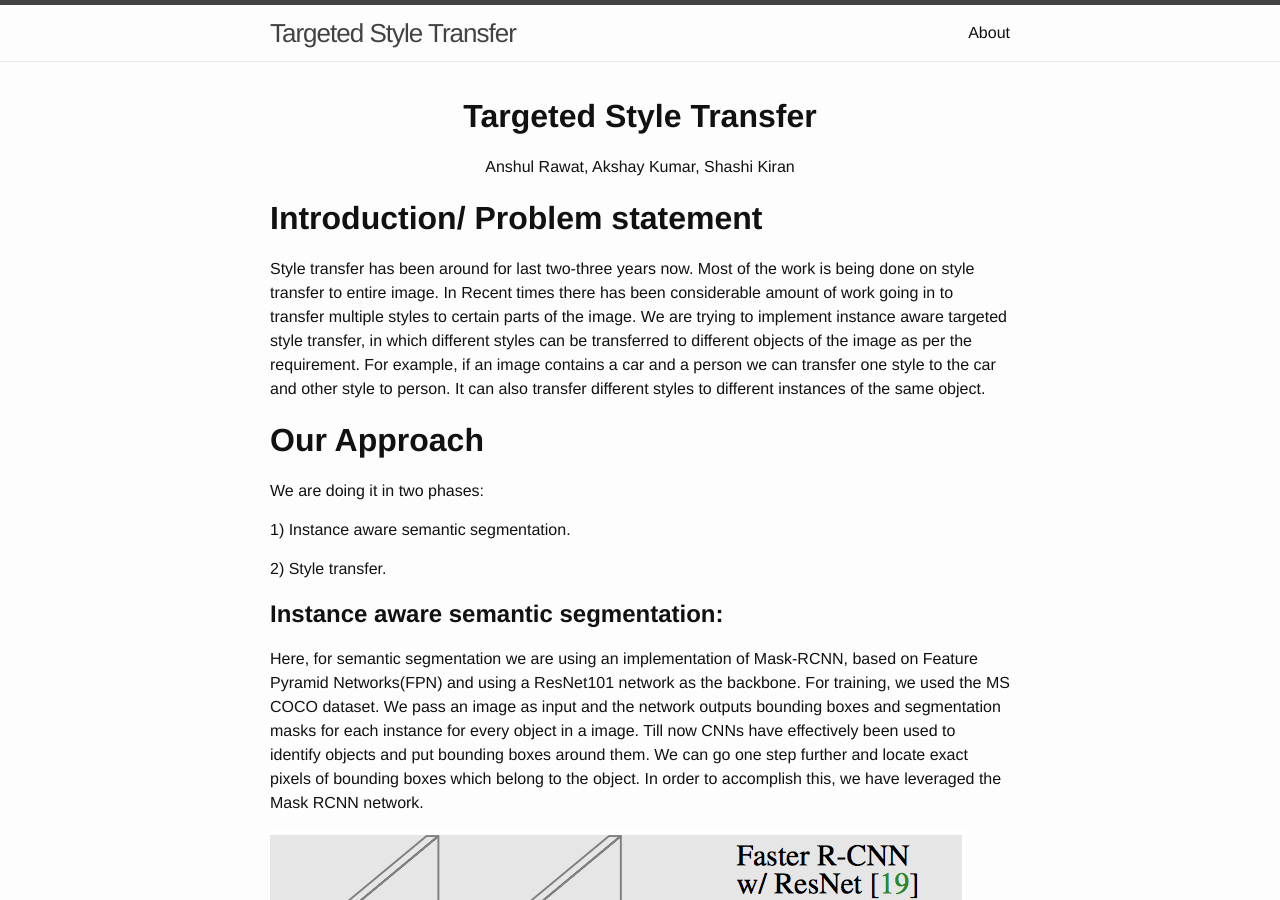
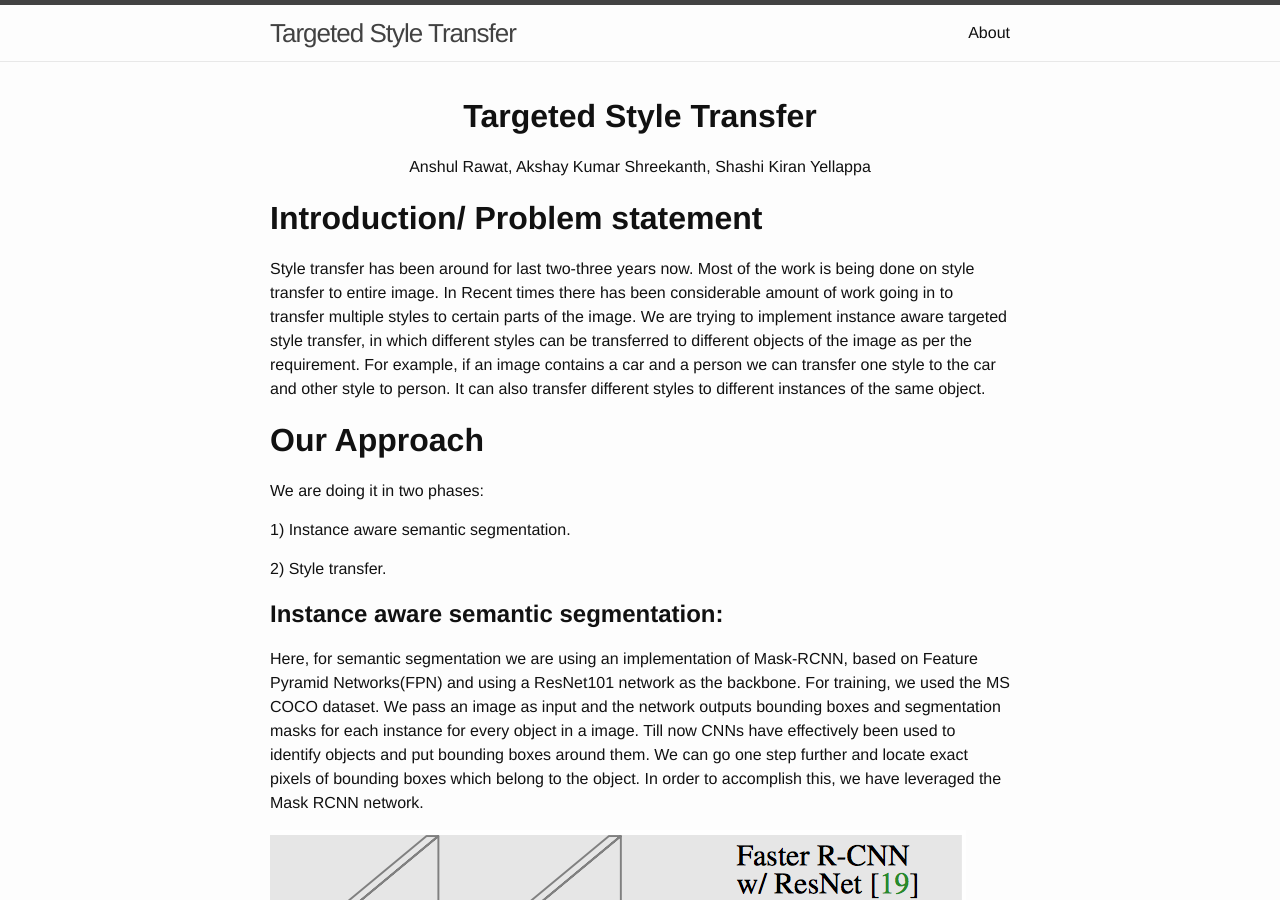
Before and after one commit to DarkKnightsDL/TargetedStyleTransfer, a Jekyll site: the page built from docs/index.md, in a window 1280 px wide and 900 px high. Built offline with Jekyll 4.4.1, drawn with Linux system fonts in a browser that asks for light colours.

Commit message:
Update index.md

```diff
--- a/docs/index.md
+++ b/docs/index.md
@@ -4,7 +4,7 @@ layout: default
 
 <h1 align="center"><b>Targeted Style Transfer</b></h1>
 
-<h4 align="center">Anshul Rawat, Akshay Kumar, Shashi Kiran</h4>
+<h4 align="center">Anshul Rawat, Akshay Kumar Shreekanth, Shashi Kiran Yellappa</h4>
 
 # **Introduction/ Problem statement**
 
```
